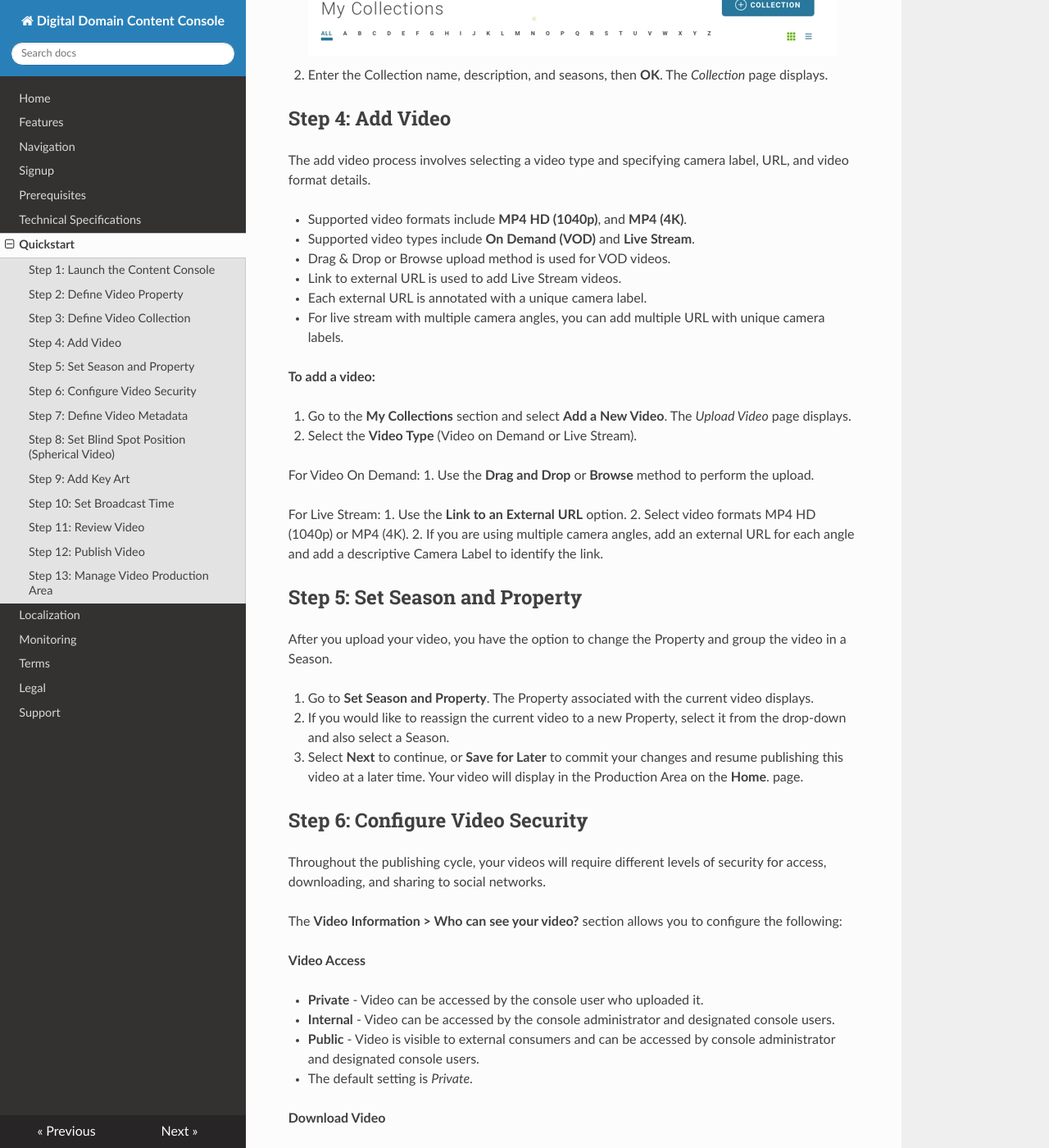
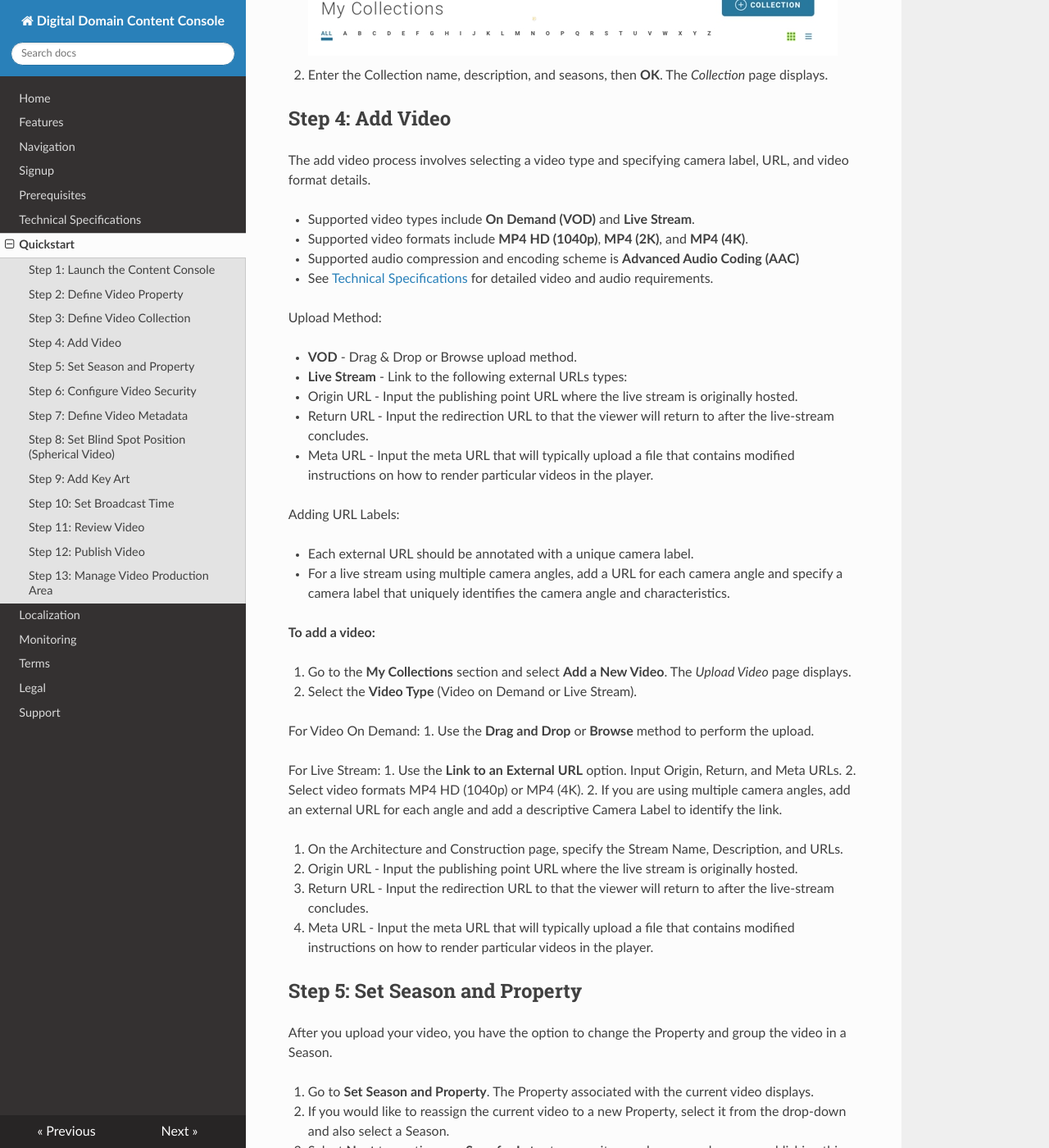
Before and after one commit to deestbie/console-docs, an MkDocs documentation site: the page built from docs/venom/quickstart.md, in a window 1280 px wide and 1400 px high, scrolled down 1703 px. Shown: the whole window at 82% size. Built offline with MkDocs 1.6.1, drawn with Linux system fonts in a browser that asks for light colours; nearby versions of some CDN libraries; old or Windows-style settings are respelled for this version of MkDocs.

Commit message:
Update bitrate on tech specs per Burt, link fix, misc adjustments.

```diff
--- a/docs/venom/quickstart.md
+++ b/docs/venom/quickstart.md
@@ -48,12 +48,24 @@
 
 The add video process involves selecting a video type and specifying camera label, URL, and video format details.
 
-* Supported video formats include **MP4 HD (1040p)**, and **MP4 (4K)**.
 * Supported video types include **On Demand (VOD)** and **Live Stream**.
-* Drag & Drop or Browse upload method is used for VOD videos.
-* Link to external URL is used to add Live Stream videos.
-* Each external URL is annotated with a unique camera label.
-* For live stream with multiple camera angles, you can add multiple URL with unique camera labels.
+* Supported video formats include **MP4 HD (1040p)**, **MP4 (2K)**, and **MP4 (4K)**.
+* Supported audio compression and encoding scheme is **Advanced Audio Coding (AAC)**
+* See [Technical Specifications](technicalspecifications.md) for detailed video and audio requirements.
+
+Upload Method:
+
+* **VOD** - Drag & Drop or Browse upload method.
+* **Live Stream** - Link to the following external URLs types:
+  * Origin URL - Input the publishing point URL where the live stream is originally hosted.
+  * Return URL - Input the redirection URL to that the viewer will return to after the live-stream
+   concludes.
+  * Meta URL - Input the meta URL that will typically upload a file that contains modified instructions on how to render particular videos in the player.
+
+Adding URL Labels:
+
+* Each external URL should be annotated with a unique camera label.
+* For a live stream using multiple camera angles, add a URL for each camera angle and specify a camera label that uniquely identifies the camera angle and characteristics.
 
 **To add a video:**
 
@@ -64,9 +76,17 @@
 1. Use the **Drag and Drop** or **Browse** method to perform the upload.
 
 For Live Stream:
-1. Use the **Link to an External URL** option.
+1. Use the **Link to an External URL** option. Input Origin, Return, and Meta URLs.
 2. Select video formats MP4 HD (1040p) or MP4 (4K).
 2. If you are using multiple camera angles, add an external URL for each angle and add a descriptive Camera Label to identify the link.
+
+
+3. On the Architecture and Construction page, specify the Stream Name, Description, and URLs.
+   - Origin URL - Input the publishing point URL where the live stream is originally hosted.
+   - Return URL - Input the redirection URL to that the viewer will return to after the live-stream
+   concludes.
+   - Meta URL - Input the meta URL that will typically upload a file that contains modified instructions on how to render particular videos in the player.
+
 
 ## Step 5: Set Season and Property
 
```
Also changed, not shown: docs/venom/prerequisites.md (+1 -1 lines), docs/venom/technicalspecifications.md (+5 -3 lines), docs/venom/terms.md (+3 -1 lines).
